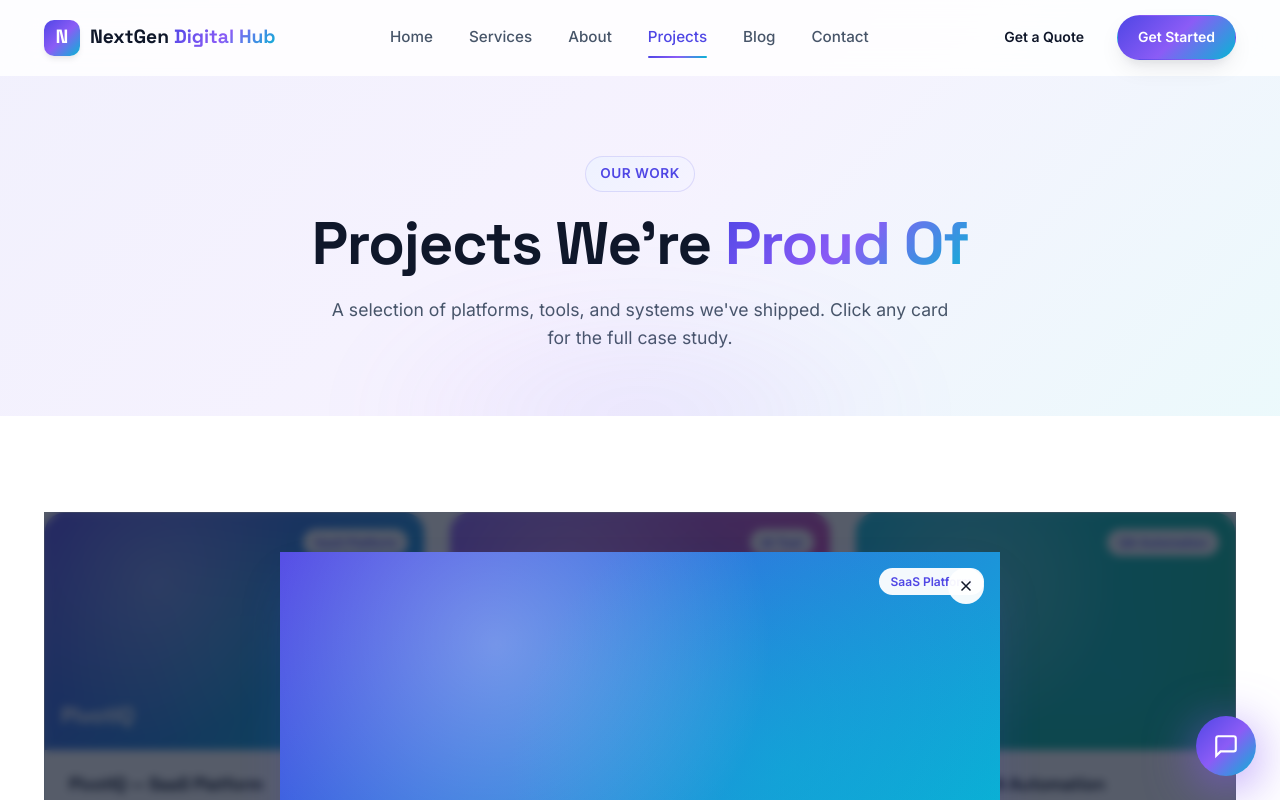
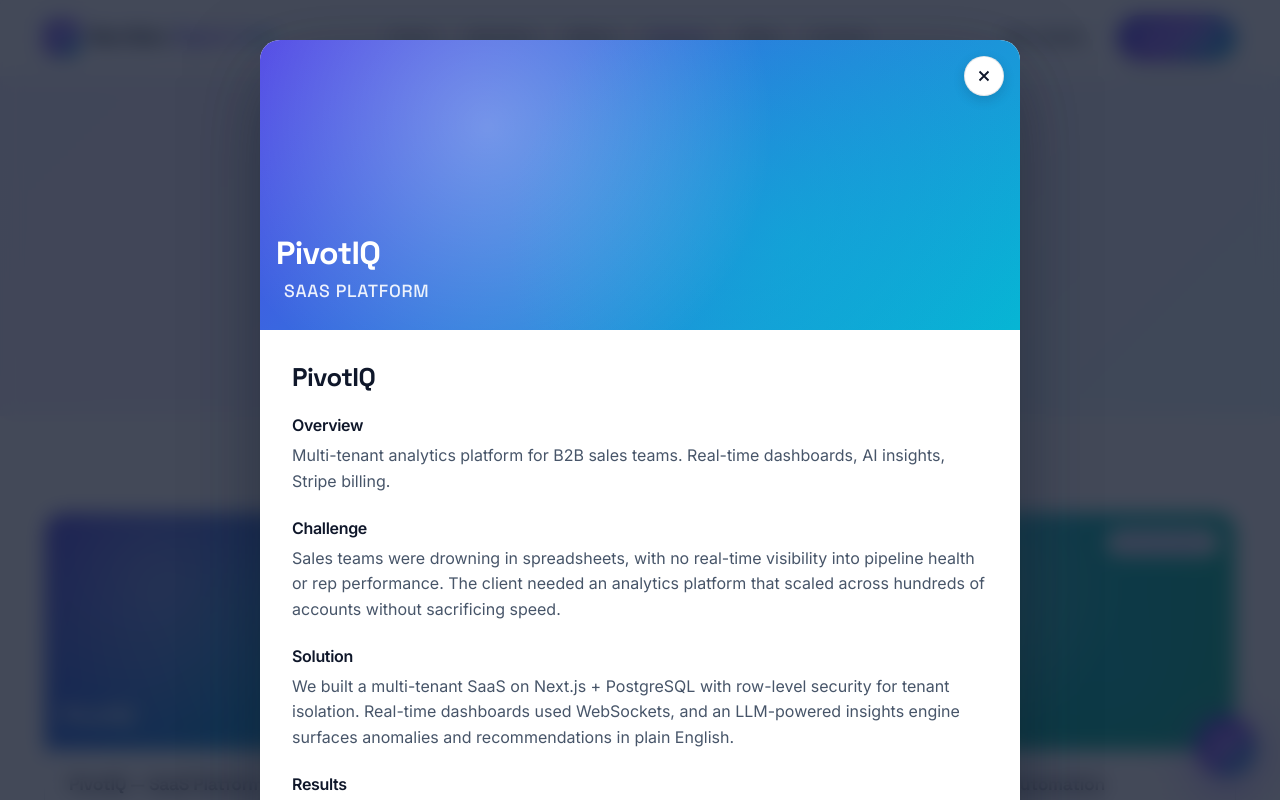
Before and after one commit to Abdul102/nextgen-digital-hub, a Next.js app: page /projects in a window 1280 px wide. Both pictures are taken after a click on the button 234 px from the left and 745 px from the top of the page. Shown: the top 800 px of the page. Built offline with nearby package versions, Linux system fonts and the light colour scheme.

Commit message:
Use React Portal for modals — bypass stacking context, floating close button

```diff
--- /dev/null
+++ b/app/components/Modal.js
@@ -0,0 +1,87 @@
+'use client';
+import { useEffect, useState } from 'react';
+import { createPortal } from 'react-dom';
+
+/**
+ * Reusable Modal that renders to document.body via portal.
+ * Bypasses ALL parent stacking contexts (transforms, overflow, etc.)
+ * so the close button and content are guaranteed visible.
+ */
+export default function Modal({ open, onClose, children }) {
+  const [mounted, setMounted] = useState(false);
+
+  useEffect(() => {
+    setMounted(true);
+  }, []);
+
+  useEffect(() => {
+    if (!open) return;
+    const onKey = (e) => { if (e.key === 'Escape') onClose(); };
+    window.addEventListener('keydown', onKey);
+    document.body.style.overflow = 'hidden';
+    return () => {
+      window.removeEventListener('keydown', onKey);
+      document.body.style.overflow = '';
+    };
+  }, [open, onClose]);
+
+  if (!mounted || !open) return null;
+
+  return createPortal(
+    <div
+      onClick={onClose}
+      style={{
+        position: 'fixed', inset: 0,
+        background: 'rgba(15, 23, 42, 0.78)',
+        backdropFilter: 'blur(10px)',
+        WebkitBackdropFilter: 'blur(10px)',
+        zIndex: 2147483647, // max safe z-index
+        overflowY: 'auto',
+        display: 'flex',
+        alignItems: 'flex-start',
+        justifyContent: 'center',
+        padding: '40px 20px'
+      }}
+    >
+      <div
+        onClick={(e) => e.stopPropagation()}
+        style={{
+          background: 'white',
+          borderRadius: 20,
+          maxWidth: 760,
+          width: '100%',
+          boxShadow: '0 25px 80px -10px rgba(15, 23, 42, 0.6)',
+          margin: 'auto',
+          position: 'relative',
+          overflow: 'hidden'
+        }}
+      >
+        {/* Floating close button — always visible at top right */}
+        <button
+          onClick={onClose}
+          aria-label="Close"
+          style={{
+            position: 'absolute',
+            top: 16, right: 16,
+            width: 40, height: 40, borderRadius: '50%',
+            background: 'white',
+            border: '1px solid rgba(15, 23, 42, 0.1)',
+            display: 'grid', placeItems: 'center',
+            cursor: 'pointer', color: '#0f172a',
+            boxShadow: '0 4px 12px rgba(15, 23, 42, 0.15)',
+            zIndex: 10,
+            transition: 'all 0.2s'
+          }}
+          onMouseEnter={(e) => { e.currentTarget.style.background = '#0f172a'; e.currentTarget.style.color = 'white'; }}
+          onMouseLeave={(e) => { e.currentTarget.style.background = 'white'; e.currentTarget.style.color = '#0f172a'; }}
+        >
+          <svg width="18" height="18" viewBox="0 0 24 24" fill="none" stroke="currentColor" strokeWidth="2.5" style={{ pointerEvents: 'none' }}>
+            <path d="M18 6L6 18M6 6l12 12"/>
+          </svg>
+        </button>
+        {children}
+      </div>
+    </div>,
+    document.body
+  );
+}
--- a/app/projects/ProjectsList.js
+++ b/app/projects/ProjectsList.js
@@ -1,21 +1,9 @@
 'use client';
-import { useState, useEffect } from 'react';
+import { useState } from 'react';
+import Modal from '../components/Modal';
 
 export default function ProjectsList({ projects }) {
   const [active, setActive] = useState(null);
-
-  // Close modal on Escape
-  useEffect(() => {
-    const onKey = (e) => { if (e.key === 'Escape') setActive(null); };
-    window.addEventListener('keydown', onKey);
-    return () => window.removeEventListener('keydown', onKey);
-  }, []);
-
-  // Lock body scroll when modal is open
-  useEffect(() => {
-    document.body.style.overflow = active ? 'hidden' : '';
-    return () => { document.body.style.overflow = ''; };
-  }, [active]);
 
   return (
     <>
@@ -48,75 +36,52 @@
         ))}
       </div>
 
-      {active && (
-        <div
-          onClick={() => setActive(null)}
-          style={{
-            position: 'fixed', inset: 0, background: 'rgba(15,23,42,0.7)',
-            padding: 20, zIndex: 10000,
-            backdropFilter: 'blur(4px)',
-            overflowY: 'auto', display: 'flex', alignItems: 'flex-start',
-            justifyContent: 'center', paddingTop: 'max(40px, 5vh)',
-            paddingBottom: 'max(40px, 5vh)'
-          }}
-        >
-          <div
-            onClick={(e) => e.stopPropagation()}
-            style={{
-              background: 'white', borderRadius: 'var(--radius-lg)',
-              maxWidth: 720, width: '100%',
-              boxShadow: 'var(--shadow-xl)',
-              margin: 'auto', position: 'relative'
-            }}
-          >
-            <div className={`project-thumb ${active.thumb}`} style={{ aspectRatio: '21/9' }}>
-              <span className="badge">{active.cat}</span>
-              <span className="label">{active.name}</span>
-              <button
-                onClick={() => setActive(null)}
-                aria-label="Close"
-                style={{
-                  position: 'absolute', top: 16, right: 16,
-                  width: 36, height: 36, borderRadius: '50%',
-                  background: 'rgba(255,255,255,0.95)', display: 'grid', placeItems: 'center',
-                  border: 'none', cursor: 'pointer', color: 'var(--text)', zIndex: 2
-                }}
-              >
-                <svg width="18" height="18" viewBox="0 0 24 24" fill="none" stroke="currentColor" strokeWidth="2"><path d="M18 6L6 18M6 6l12 12"/></svg>
-              </button>
+      <Modal open={!!active} onClose={() => setActive(null)}>
+        {active && (
+          <>
+            {/* Hero thumb */}
+            <div className={`project-thumb ${active.thumb}`} style={{ aspectRatio: '21/8', borderRadius: 0 }}>
+              <span style={{
+                position: 'absolute', bottom: 24, left: 24,
+                fontFamily: 'var(--font-display)',
+                fontSize: '1.1rem', fontWeight: 500,
+                color: 'rgba(255,255,255,0.9)',
+                letterSpacing: '0.04em', textTransform: 'uppercase'
+              }}>{active.cat}</span>
+              <span className="label" style={{ fontSize: '2rem', bottom: 50 }}>{active.name}</span>
             </div>
 
-            <div style={{ padding: 32 }}>
-              <h2 style={{ marginBottom: 6 }}>{active.name}</h2>
-              <p style={{ color: 'var(--text-muted)', marginBottom: 24 }}>{active.cat}</p>
+            {/* Content */}
+            <div style={{ padding: '32px' }}>
+              <h2 style={{ marginBottom: 24, fontSize: '1.6rem' }}>{active.name}</h2>
 
-              <h3 style={{ fontSize: '1rem', fontFamily: 'var(--font-sans)', marginBottom: 8 }}>Overview</h3>
+              <h3 style={{ fontSize: '1rem', fontFamily: 'var(--font-sans)', fontWeight: 600, marginBottom: 8 }}>Overview</h3>
               <p style={{ marginBottom: 24 }}>{active.desc}</p>
 
               {active.challenge && (<>
-                <h3 style={{ fontSize: '1rem', fontFamily: 'var(--font-sans)', marginBottom: 8 }}>Challenge</h3>
+                <h3 style={{ fontSize: '1rem', fontFamily: 'var(--font-sans)', fontWeight: 600, marginBottom: 8 }}>Challenge</h3>
                 <p style={{ marginBottom: 24 }}>{active.challenge}</p>
               </>)}
 
               {active.solution && (<>
-                <h3 style={{ fontSize: '1rem', fontFamily: 'var(--font-sans)', marginBottom: 8 }}>Solution</h3>
+                <h3 style={{ fontSize: '1rem', fontFamily: 'var(--font-sans)', fontWeight: 600, marginBottom: 8 }}>Solution</h3>
                 <p style={{ marginBottom: 24 }}>{active.solution}</p>
               </>)}
 
               {active.results?.length > 0 && (<>
-                <h3 style={{ fontSize: '1rem', fontFamily: 'var(--font-sans)', marginBottom: 12 }}>Results</h3>
-                <div className="grid grid-3" style={{ gap: 12, marginBottom: 24 }}>
+                <h3 style={{ fontSize: '1rem', fontFamily: 'var(--font-sans)', fontWeight: 600, marginBottom: 12 }}>Results</h3>
+                <div style={{ display: 'grid', gridTemplateColumns: 'repeat(3, 1fr)', gap: 12, marginBottom: 28 }}>
                   {active.results.map((r, i) => (
-                    <div key={i} style={{ background: 'var(--bg-soft)', padding: 16, borderRadius: 'var(--radius)', textAlign: 'center' }}>
-                      <div className="gradient-text" style={{ fontFamily: 'var(--font-display)', fontSize: '1.4rem', fontWeight: 700 }}>{r.value}</div>
-                      <div style={{ fontSize: '0.82rem', color: 'var(--text-muted)' }}>{r.label}</div>
+                    <div key={i} style={{ background: 'var(--bg-soft)', padding: 16, borderRadius: 'var(--radius)', textAlign: 'center', border: '1px solid var(--border)' }}>
+                      <div className="gradient-text" style={{ fontFamily: 'var(--font-display)', fontSize: '1.4rem', fontWeight: 700, marginBottom: 4 }}>{r.value}</div>
+                      <div style={{ fontSize: '0.78rem', color: 'var(--text-muted)' }}>{r.label}</div>
                     </div>
                   ))}
                 </div>
               </>)}
 
-              <h3 style={{ fontSize: '1rem', fontFamily: 'var(--font-sans)', marginBottom: 12 }}>Tech Stack</h3>
-              <div className="tech-stack" style={{ marginBottom: 24 }}>
+              <h3 style={{ fontSize: '1rem', fontFamily: 'var(--font-sans)', fontWeight: 600, marginBottom: 12 }}>Tech Stack</h3>
+              <div className="tech-stack" style={{ marginBottom: 28 }}>
                 {active.stack.map((t) => <span key={t} className="tech">{t}</span>)}
               </div>
 
@@ -124,9 +89,9 @@
                 Discuss a similar project →
               </a>
             </div>
-          </div>
-        </div>
-      )}
+          </>
+        )}
+      </Modal>
     </>
   );
 }
```
Also changed, not shown: app/blog/BlogList.js (+20 -58 lines).
